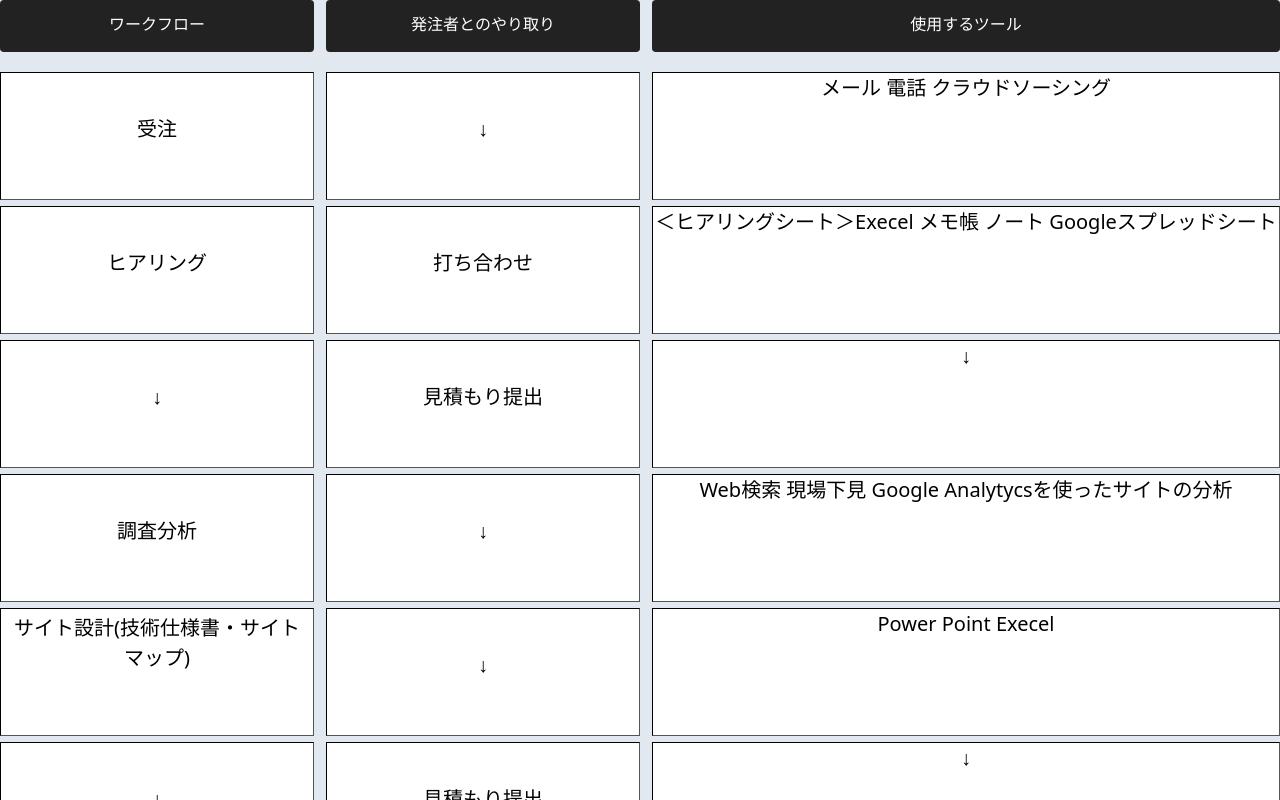
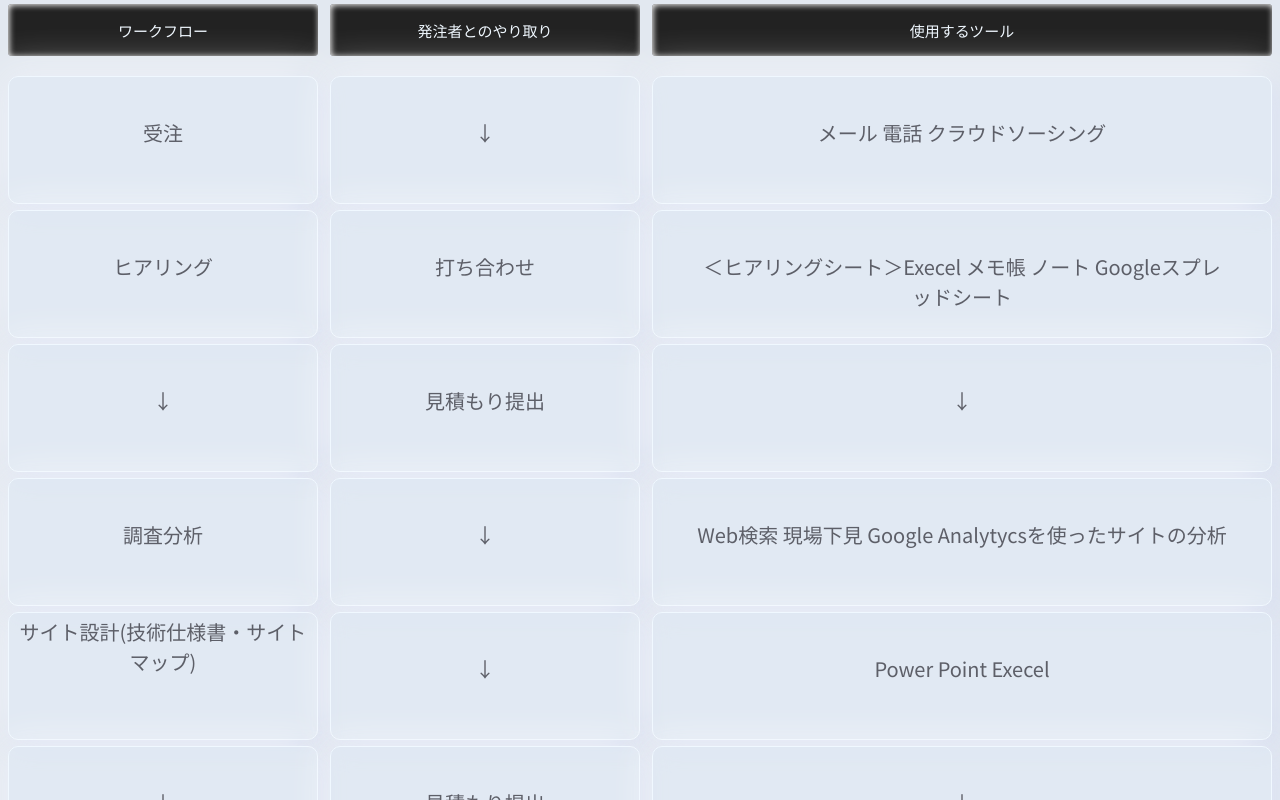
Before and after one commit to eternaleight/test-work-flow, a Next.js app: page / in a window 1280 px wide. Shown: the top 800 px of the page. Built offline with nearby package versions, Linux system fonts and the light colour scheme.

Commit message:
fix(ui): change ui effect

```diff
--- a/pages/index.tsx
+++ b/pages/index.tsx
@@ -11,10 +11,10 @@ const Home: NextPage = () => {
         <link rel="icon" href="/favicon.ico" />
       </Head>
 
-      <body className="container mx-auto top-group bg-slate-200 pb-9 max-w-1280px]">
+      <body className="px-2 container pt-1 mx-auto top-group bg-slate-200 pb-9 max-w-[1280px]">
         <div className="flex gap-x-3">
           <div className="box-group flex-[1]">
-            <h2 className='xs:pt-3'>ワークフロー</h2>
+            <h2 className='pt-4'>ワークフロー</h2>
             <div>受注</div>
             <div>ヒアリング</div>
             <div>↓</div>
@@ -35,7 +35,7 @@ const Home: NextPage = () => {
             <div>改修</div>
           </div>
           <div className=" box-group flex-[1]">
-            <h2 className='sm:pt-3'>発注者とのやり取り</h2>
+            <h2 className='pt-2 sm:pt-4'>発注者とのやり取り</h2>
             <div>↓</div>
             <div>打ち合わせ</div>
             <div>見積もり提出</div>
@@ -56,7 +56,7 @@ const Home: NextPage = () => {
             <div>↓</div>
           </div>
           <div className="box-group flex-[2]">
-            <h2 className='pt-3'>使用するツール</h2>
+            <h2 className='pt-4'>使用するツール</h2>
             <section className="box3">
               <div>メール 電話 クラウドソーシング</div>
               <div>＜ヒアリングシート＞Execel メモ帳 ノート Googleスプレッドシート</div>
--- a/styles/globals.scss
+++ b/styles/globals.scss
@@ -1,49 +1,61 @@
+@import url('https://fonts.googleapis.com/css2?family=Dancing+Script&family=Noto+Sans+JP&display=swap');
+@import url('https://fonts.googleapis.com/css2?family=Quicksand:wght@300&display=swap');
 @tailwind base;
 @tailwind components;
 @tailwind utilities;
 
 body {
   background: #505861;
+  font-family: 'noto sans jp', 'Quicksand', sans-serif;
+  color: rgb(93, 95, 104);
+  background-color: rgb(226, 234, 245);
 }
 
 .top-group {
   h2 {
+    font-size: clamp(12px, 2vw, 15px);
+    box-shadow: 1px 1px 6px 0 #fff inset;
     margin-bottom: 20px;
     border-radius: 4px;
     background: #222;
     text-align: center;
-    color: white;
+    color: aliceblue;
     height: 52px;
   }
 }
 
 .box-group {
   div {
-    font-size: clamp(0px,2vw,20px);
+    font-size: clamp(0px, 2vw, 20px);
     height: 10vw;
     padding: 3.2vw;
     margin-top: 6px;
     text-align: center;
-    border: inset thin black;
-    background: #fff;
+    background: #e2eaf5aa;
+    border-radius: 10px;
+    border: solid 0.2px aliceblue;
+    box-shadow: -4px -4px 40px 0 rgba(255, 255, 255, 0.65), 6px 8px 25px 0 rgba(154, 171, 233, 0.3);
   }
 }
 
 .box3 {
-  h2{
+  h2 {
   }
   div {
-    font-size: clamp(0px,2vw,20px);
-    padding: 0vw;
+    transition: transform 1s;
     &:hover {
+      font-size: clamp(0px, 2vw, 20px);
+      padding: 0vw;
       background: linear-gradient(to top, darkslategray 50%, ghostwhite 10%, purple);
       background-size: 90px;
-      background-repeat: no-repeat;
+      background-repeat: repeat;
       background-image: url(https://img.youtube.com/vi/n4Ui2B4Wqis/sddefault.jpg),
         linear-gradient(to top, darkslategray 50%, ghostwhite 10%, purple);
       background-size: 9vw, cover;
-      background-position: 5vw, 0 0;
+      background-position: 135vw, 0 0;
       box-shadow: 3px 3px 20px 1px #aaf;
+      transform: scale(1.8);
+      transition: transform 3s ease-in, background-position 180s 3s linear;
     }
   }
 }
```
